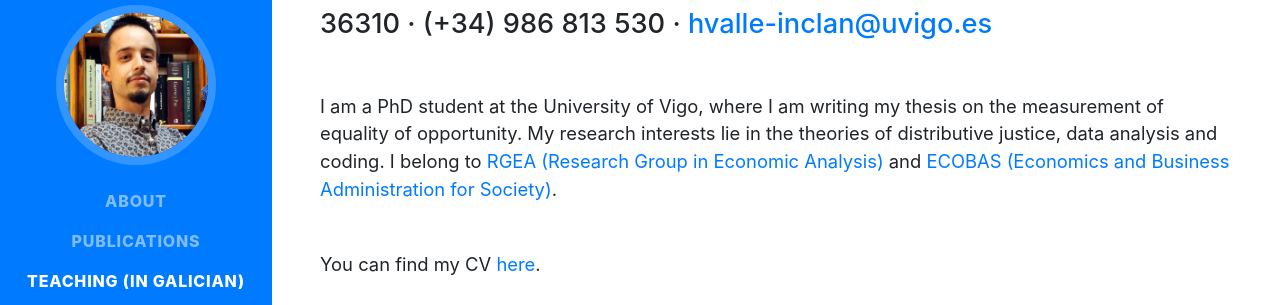
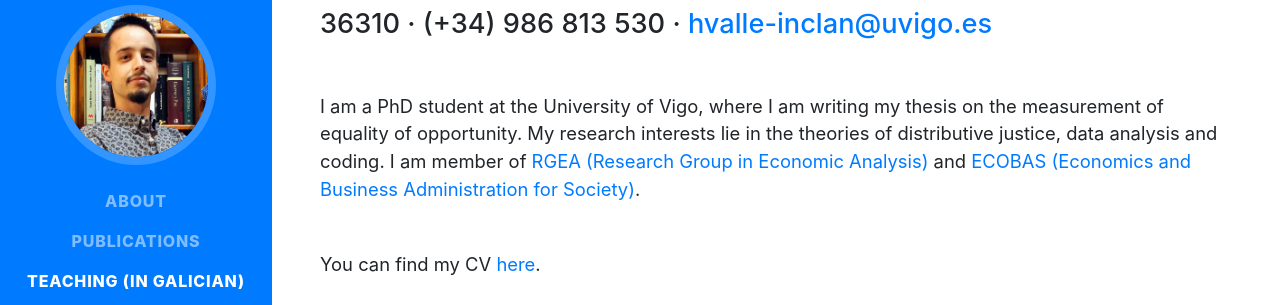
Before and after one commit to hugobaltasar/web-page, a website with bundled scripts: page hvalle-inclan/index.html in a window 1280 px wide. Shown: the part 251-556 px from the top of the page. Built offline with nearby package versions, Linux system fonts and the light colour scheme; a web font is replaced by a local one.

Commit message:
"I am a member of RGEA and..."

```diff
--- a/hvalle-inclan/index.html
+++ b/hvalle-inclan/index.html
@@ -63,7 +63,7 @@
           <div class="subheading mb-5">Faculty of Economics, office 335 · Campus Lagoas-Marcosende 36310 · (+34) 986 813 530 ·
             <a href="mailto:hvalle-inclan@uvigo.es">hvalle-inclan@uvigo.es</a>
           </div>
-          <p class="lead mb-5">I am a PhD student at the University of Vigo, where I am writing my thesis on the measurement of equality of opportunity. My research interests lie in the theories of distributive justice, data analysis and coding. I belong to <a href="https://rgea.webs.uvigo.es/" target="rgea">RGEA (Research Group in Economic Analysis)</a> and <a href="https://ecobas.webs.uvigo.es" target="ecobas">ECOBAS (Economics and Business Administration for Society)</a>.</p>
+          <p class="lead mb-5">I am a PhD student at the University of Vigo, where I am writing my thesis on the measurement of equality of opportunity. My research interests lie in the theories of distributive justice, data analysis and coding. I am member of <a href="https://rgea.webs.uvigo.es/" target="rgea">RGEA (Research Group in Economic Analysis)</a> and <a href="https://ecobas.webs.uvigo.es" target="ecobas">ECOBAS (Economics and Business Administration for Society)</a>.</p>
           <p class="lead mb-5">You can find my CV <a href="cv/CV H del Valle-Inclán Cruces.pdf" target="cv">here</a>.</p>
           <div class="social-icons">
             <a href="https://www.researchgate.net/profile/Hugo_Cruces2" target="researchgate">
```
